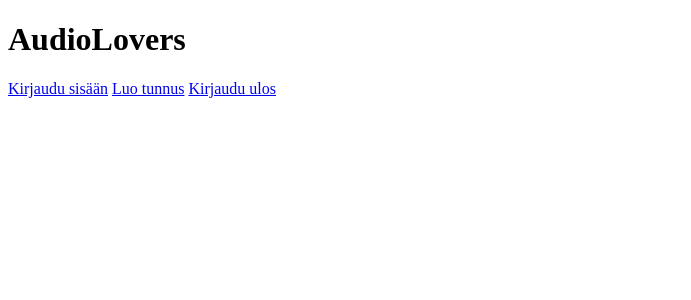
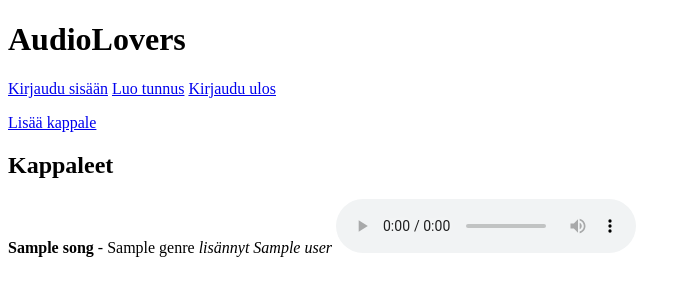
Before and after one commit to untiloiva/AudioLovers, a Flask app: template templates/index.html in a window 1280 px wide. Shown: the top 300 px of the page, without its empty margins (0-691 px from the left). Run offline with Flask 3, Linux system fonts and the light colour scheme; the template is opened without the code that fills it: most values are stand-ins (such as "Sample title", 1, 10 or a date in 2020).

Commit message:
Added song uploading and deleting capabilities

```diff
--- a/app.py
+++ b/app.py
@@ -1,16 +1,58 @@
+import os
 import sqlite3
 from flask import Flask
 from flask import redirect, render_template, request, session
 from werkzeug.security import generate_password_hash, check_password_hash
 import config
 import db
+from flask import send_from_directory
 
 app = Flask(__name__)
 app.secret_key = config.secret_key
+app.config["UPLOAD_FOLDER"] = "uploads"
 
 @app.route("/")
 def index():
-    return render_template("index.html")
+    sql = "SELECT name, genre, filename, user FROM songs"
+    songs = db.query(sql)
+    return render_template("index.html", songs=songs)
+
+@app.route("/uploads/<filename>")
+def uploaded_file(filename):
+    return send_from_directory(app.config["UPLOAD_FOLDER"], filename)
+
+@app.route("/delete_song", methods=["POST"])
+def delete_song():
+    if "username" not in session:
+        return redirect("/login")
+    filename = request.form["filename"]
+    sql = "SELECT user FROM songs WHERE filename = ?"
+    result = db.query(sql, [filename])
+    if result and result[0][0] == session["username"]:
+        sql = "DELETE FROM songs WHERE filename = ?"
+        db.execute(sql, [filename])
+        os.remove(os.path.join(app.config["UPLOAD_FOLDER"], filename))
+    return redirect("/")
+
+@app.route("/new_item")
+def new_item():
+    if "username" not in session:
+        return redirect("/login")
+    return render_template("new_item.html")
+
+@app.route("/create_item", methods=["POST"])
+def create_item():
+    if "username" not in session:
+        return redirect("/login")
+    name = request.form["name"]
+    genre = request.form["genre"]
+    file = request.files["file"]
+    if file and file.filename.endswith(".mp3"):
+        file.save(os.path.join(app.config["UPLOAD_FOLDER"], file.filename))
+        sql = "INSERT INTO songs (name, genre, filename, user) VALUES (?, ?, ?, ?)"
+        db.execute(sql, [name, genre, file.filename, session["username"]])
+        return redirect("/")
+    return "VIRHE: tiedosto ei ole mp3"
 
 @app.route("/register")
 def register():
@@ -24,7 +66,6 @@ def create():
     if password1 != password2:
         return "VIRHE: salasanat eivät ole samat"
     password_hash = generate_password_hash(password1)
-
     try:
         sql = "INSERT INTO users (username, password_hash) VALUES (?, ?)"
         db.execute(sql, [username, password_hash])
@@ -36,13 +77,11 @@ def create():
 def login():
     if request.method == "GET":
         return render_template("login.html")
-
     if request.method == "POST":
         username = request.form["username"]
         password = request.form["password"]
         sql = "SELECT password_hash FROM users WHERE username = ?"
         password_hash = db.query(sql, [username])[0][0]
-
         if check_password_hash(password_hash, password):
             session["username"] = username
             return redirect("/")
--- /dev/null
+++ b/schema.sql
@@ -0,0 +1,13 @@
+CREATE TABLE users (
+    id INTEGER PRIMARY KEY,
+    username TEXT UNIQUE NOT NULL,
+    password_hash TEXT NOT NULL
+);
+
+CREATE TABLE songs (
+    id INTEGER PRIMARY KEY,
+    name TEXT NOT NULL,
+    genre TEXT NOT NULL,
+    filename TEXT NOT NULL,
+    user TEXT NOT NULL
+);
--- a/templates/index.html
+++ b/templates/index.html
@@ -1,24 +1,36 @@
 <!DOCTYPE html>
 <html>
-
 <head>
     <title>AudioLovers</title>
 </head>
-
 <body>
     <h1>AudioLovers</h1>
-
     {% if session.username %}
-  <p>
-    Olet kirjautunut nimellä {{ session.username }}
+    <p>Olet kirjautunut nimellä {{ session.username }}</p>
     {% endif %}
-
     <p>
         <a href="/login">Kirjaudu sisään</a>
-    <a href="/Register">Luo tunnus</a>
+        <a href="/register">Luo tunnus</a>
         <a href="/logout">Kirjaudu ulos</a>
     </p>
-
+    <p>
+        <a href="/new_item">Lisää kappale</a>
+    </p>
+    <h2>Kappaleet</h2>
+    {% for song in songs %}
+    <div>
+        <b>{{ song["name"] }}</b> - {{ song["genre"] }}
+        <i>lisännyt {{ song["user"] }}</i>
+        <audio controls>
+            <source src="/uploads/{{ song['filename'] }}" type="audio/mpeg">
+        </audio>
+        {% if session.username == song["user"] %}
+        <form action="/delete_song" method="post">
+            <input type="hidden" name="filename" value="{{ song['filename'] }}">
+            <input type="submit" value="Poista">
+        </form>
+        {% endif %}
+    </div>
+    {% endfor %}
 </body>
-
 </html>
```
Also changed, not shown: templates/new_item.html (added, +24 -0 lines), 1 other file. Lines whose indentation alone changed are shown as unchanged.
